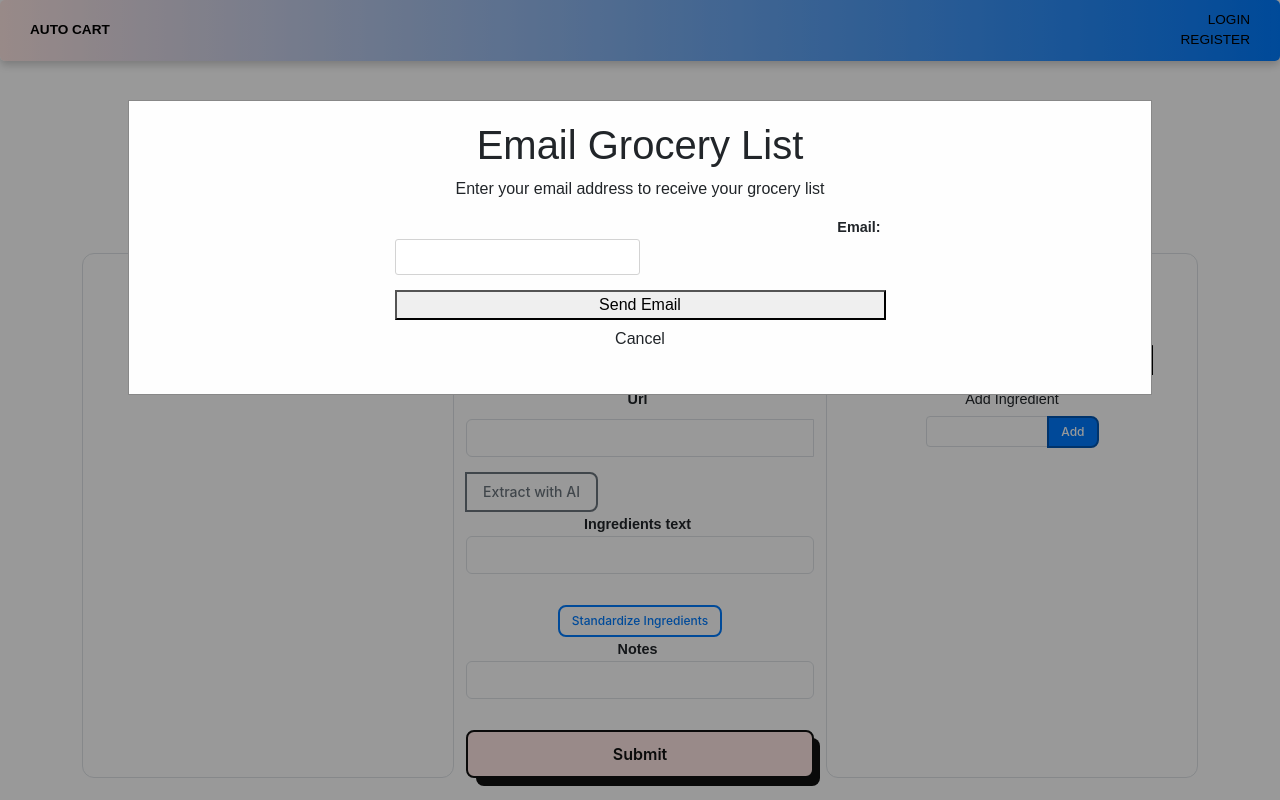
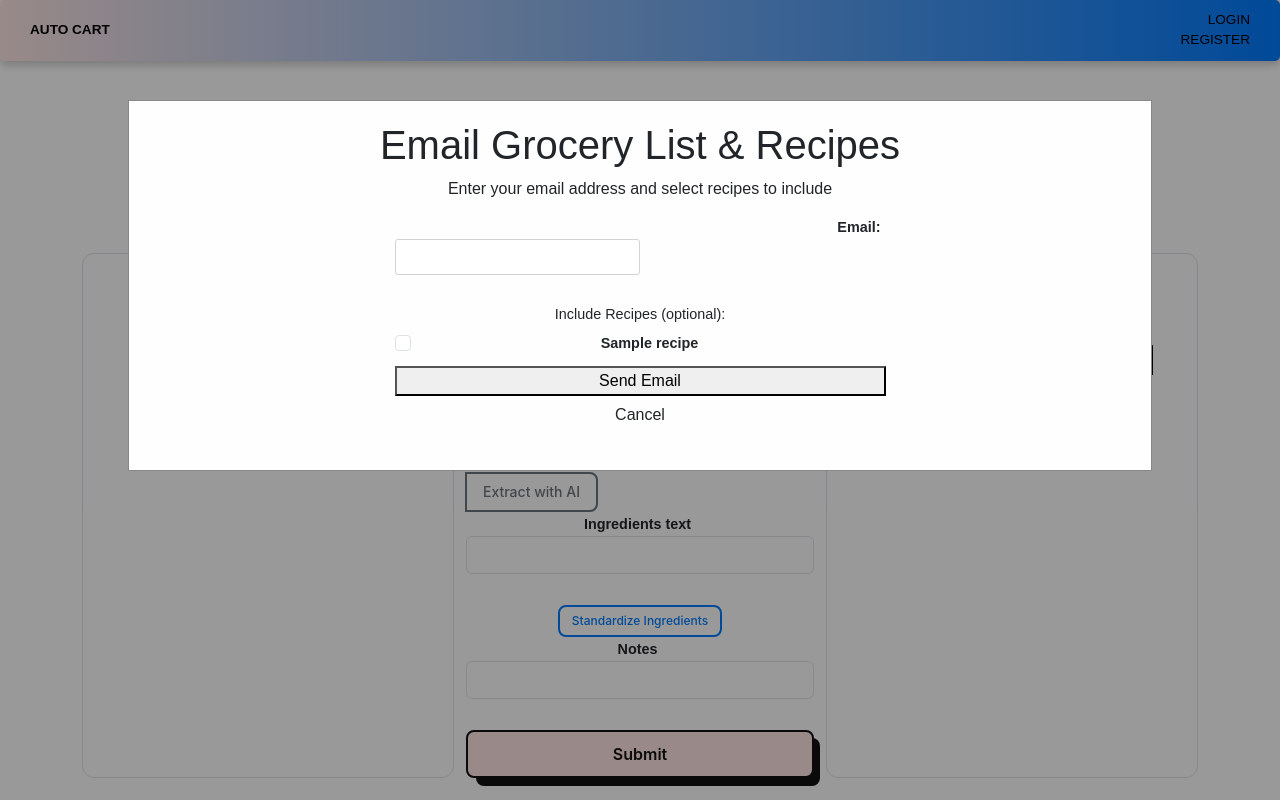
Before and after one commit to ElleWhiteDev/Auto-Cart, a Flask app: template templates/index.html in a window 1280 px wide, after a click on "Email List". Run offline with Flask 3, Linux system fonts and the light colour scheme; the template is opened without the code that fills it: values named after a table or form of the project are taken from there, others are empty; tables that the repository leaves empty hold one stand-in row (Sample ...); form fields are guessed from the names that the template uses; some libraries are stand-ins or nearby versions.

Commit message:
Adding recipes to emaill

```diff
--- a/app.py
+++ b/app.py
@@ -489,12 +489,13 @@ def email_modal():
 
 @app.route('/send-email', methods=['POST'])
 def send_grocery_list_email():
-    """Send grocery list to user supplied email"""
+    """Send grocery list and selected recipes to user supplied email"""
     email = request.form['email']
+    selected_recipe_ids = request.form.getlist('recipe_ids')
     grocery_list = g.grocery_list
 
     if grocery_list:
-        GroceryList.send_email(email, grocery_list, mail)
+        GroceryList.send_email(email, grocery_list, selected_recipe_ids, mail)
         flash("List sent successfully!", "success")
     else:
         flash("No grocery list found", "error")
--- a/templates/index.html
+++ b/templates/index.html
@@ -225,12 +225,27 @@ content %}
 <div id="email-modal" class="modal-container">
     <div class="my-modal">
         <div class="details">
-            <h1 class="title">Email Grocery List</h1>
-            <p class="description">Enter your email address to receive your grocery list</p>
+            <h1 class="title">Email Grocery List & Recipes</h1>
+            <p class="description">Enter your email address and select recipes to include</p>
         </div>
         <form action="/send-email" method="post">
             <label for="email">Email:</label>
             <input type="email" id="email" name="email" required>
+
+            <div class="recipe-selection mt-3">
+                <h5>Include Recipes (optional):</h5>
+                <div class="recipe-checkboxes" style="max-height: 200px; overflow-y: auto;">
+                    {% for recipe in recipes %}
+                    <div class="form-check">
+                        <input type="checkbox" name="recipe_ids" value="{{ recipe.id }}" class="form-check-input" id="email-recipe-{{ recipe.id }}">
+                        <label class="form-check-label" for="email-recipe-{{ recipe.id }}">
+                            {{ recipe.name }}
+                        </label>
+                    </div>
+                    {% endfor %}
+                </div>
+            </div>
+
             <button type="submit" class="button-56">Send Email</button>
         </form>
         <p><a href="#modal-closed" class="btn">Cancel</a></p>
```
Also changed, not shown: models.py (+28 -4 lines).
